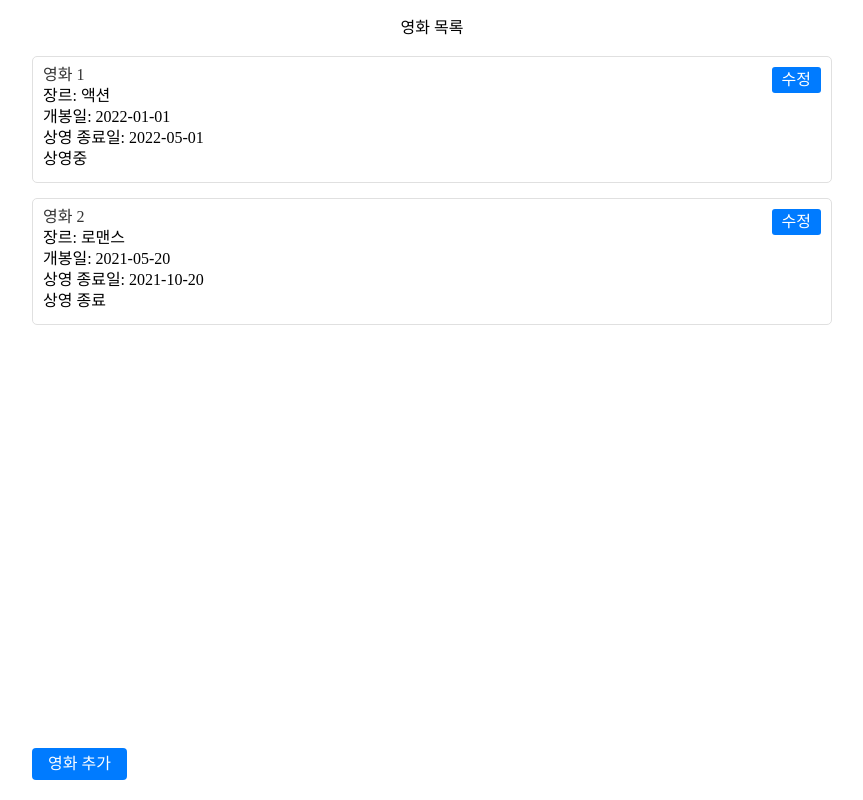
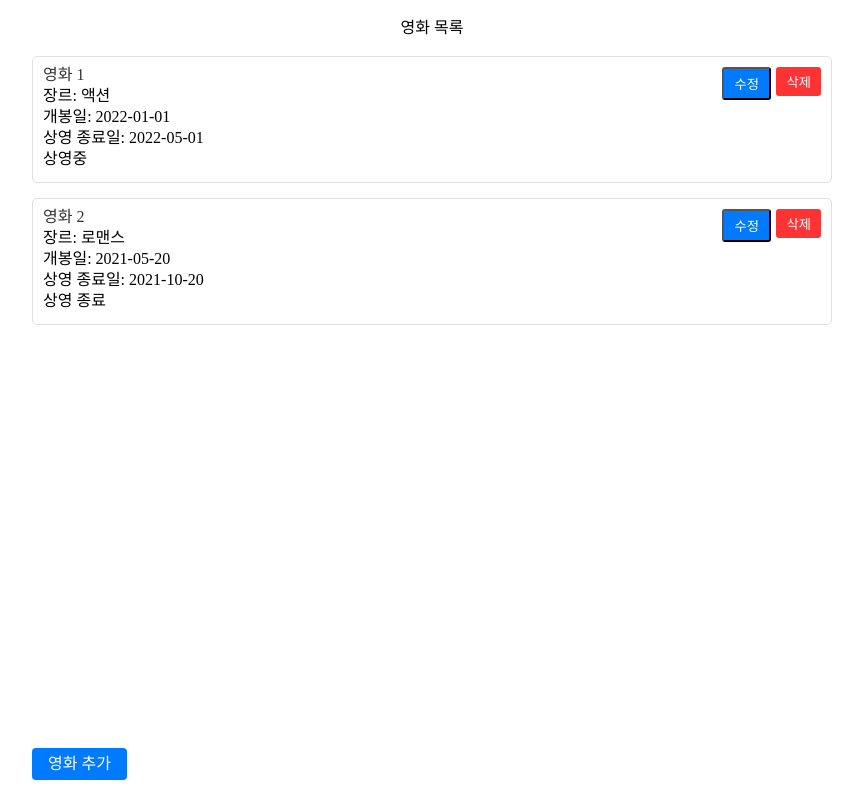
Before and after one commit to teawon/Good-Night-2nd-Hackathon-React, a React (Create React App) app: page / in a window 1280 px wide. Shown: the whole page, without its empty margins (208-1071 px from the left). Built offline with nearby package versions, Linux system fonts and the light colour scheme.

Commit message:
feat : 영화 삭제 기능 구현

```diff
--- a/src/pages/MovieList/components/MovieItem.tsx
+++ b/src/pages/MovieList/components/MovieItem.tsx
@@ -1,15 +1,39 @@
+import React, { useState } from "react";
 import styled from "styled-components";
-import { Link } from "react-router-dom";
+import { useNavigate } from "react-router-dom";
 import { MovieProps } from "utils/types";
 
 interface MovieItemProps {
   movie: MovieProps;
+  deleteAction: (id: number) => void;
 }
 
-const MovieItem = ({ movie }: MovieItemProps) => {
+const MovieItem = ({ movie, deleteAction }: MovieItemProps) => {
+  const navigate = useNavigate();
+  const [showDeletePopup, setShowDeletePopup] = useState(false);
+
+  const handleMovieClick = () => {
+    navigate(`/movie/${movie.id}`);
+  };
+
+  const handleEditClick = (event: React.MouseEvent) => {
+    event.stopPropagation();
+    navigate(`/edit-movie/${movie.id}`);
+  };
+
+  const handleDeleteClick = (event: React.MouseEvent) => {
+    event.stopPropagation();
+    setShowDeletePopup(true);
+  };
+
+  const handleDeleteActoin = () => {
+    deleteAction(movie.id);
+    setShowDeletePopup(false);
+  };
+
   return (
-    <MovieLink to={`/movie/${movie.id}`}>
-      <MovieWrapper>
+    <>
+      <MovieWrapper onClick={handleMovieClick}>
         <MovieTitle>{movie.title}</MovieTitle>
         <MovieDetails>장르: {movie.genre}</MovieDetails>
         <MovieDetails>개봉일: {movie.releaseDate}</MovieDetails>
@@ -17,17 +41,20 @@ const MovieItem = ({ movie }: MovieItemProps) => {
         <MovieDetails>
           {movie.isCurrentlyShowing ? "상영중" : "상영 종료"}
         </MovieDetails>
-        <EditLink to={`/edit-movie/${movie.id}`}>수정</EditLink>
+        <EditButton onClick={handleEditClick}>수정</EditButton>
+        <DeleteButton onClick={handleDeleteClick}>삭제</DeleteButton>
       </MovieWrapper>
-    </MovieLink>
+
+      {showDeletePopup && (
+        <DeletePopup>
+          <p>정말 삭제하시겠습니까?</p>
+          <button onClick={handleDeleteActoin}>예</button>
+          <button onClick={() => setShowDeletePopup(false)}>아니오</button>
+        </DeletePopup>
+      )}
+    </>
   );
 };
-
-const MovieLink = styled(Link)`
-  text-decoration: none;
-  color: inherit;
-  display: block;
-`;
 
 const MovieWrapper = styled.div`
   padding: 10px;
@@ -46,10 +73,10 @@ const MovieDetails = styled.p`
   margin: 5px 0;
 `;
 
-const EditLink = styled(Link)`
+const EditButton = styled.button`
   position: absolute;
   top: 10px;
-  right: 10px;
+  right: 60px;
   padding: 5px 10px;
   background-color: #007bff;
   color: white;
@@ -57,4 +84,38 @@ const EditLink = styled(Link)`
   border-radius: 3px;
 `;
 
+const DeleteButton = styled.button`
+  position: absolute;
+  top: 10px;
+  right: 10px;
+  padding: 5px 10px;
+  background-color: #ff3333;
+  color: white;
+  border: none;
+  border-radius: 3px;
+  cursor: pointer;
+`;
+
+const DeletePopup = styled.div`
+  position: fixed;
+  top: 50%;
+  left: 50%;
+  transform: translate(-50%, -50%);
+  background-color: #ffffff;
+  padding: 20px;
+  border-radius: 5px;
+  z-index: 1000;
+  box-shadow: 0px 0px 10px rgba(0, 0, 0, 0.1);
+
+  p {
+    text-align: center;
+    margin-bottom: 20px;
+  }
+
+  button {
+    padding: 10px 20px;
+    margin: 0 10px;
+  }
+`;
+
 export default MovieItem;
--- a/src/pages/MovieList/index.tsx
+++ b/src/pages/MovieList/index.tsx
@@ -1,11 +1,26 @@
+import React, { useState, useEffect } from "react";
 import styled from "styled-components";
 import MovieItem from "./components/MovieItem";
 import { MovieProps } from "utils/types";
 import { Link } from "react-router-dom";
 
 const MovieListPage = () => {
-  // TODO : api 연결 필요
-  const MovieDummyData: MovieProps[] = [
+  const [movies, setMovies] = useState<MovieProps[]>([]);
+
+  const deleteMovie = (id: number) => {
+    const updatedMovies = movies.filter((movie) => movie.id !== id);
+    setMovies(updatedMovies);
+
+    // TODO : 삭제 api 연결필요
+    console.log(id, "삭제");
+  };
+
+  useEffect(() => {
+    // TODO: api 연결 필요
+    const fetchMovies = () => {
+      return new Promise<MovieProps[]>((resolve) => {
+        setTimeout(() => {
+          resolve([
             {
               id: 1,
               title: "영화 1",
@@ -24,14 +39,22 @@ const MovieListPage = () => {
               genre: "로맨스",
               isCurrentlyShowing: false,
             },
-  ];
+          ]);
+        }, 100);
+      });
+    };
+
+    fetchMovies().then((data) => {
+      setMovies(data);
+    });
+  }, []);
 
   return (
     <MovieListWrapper>
       <Title>영화 목록</Title>
 
-      {MovieDummyData.map((movie) => (
-        <MovieItem key={movie.id} movie={movie} />
+      {movies.map((movie) => (
+        <MovieItem key={movie.id} movie={movie} deleteAction={deleteMovie} />
       ))}
       <AddMovieButton to="/create-movie">영화 추가</AddMovieButton>
     </MovieListWrapper>
```
Lines whose indentation alone changed are shown as unchanged.
